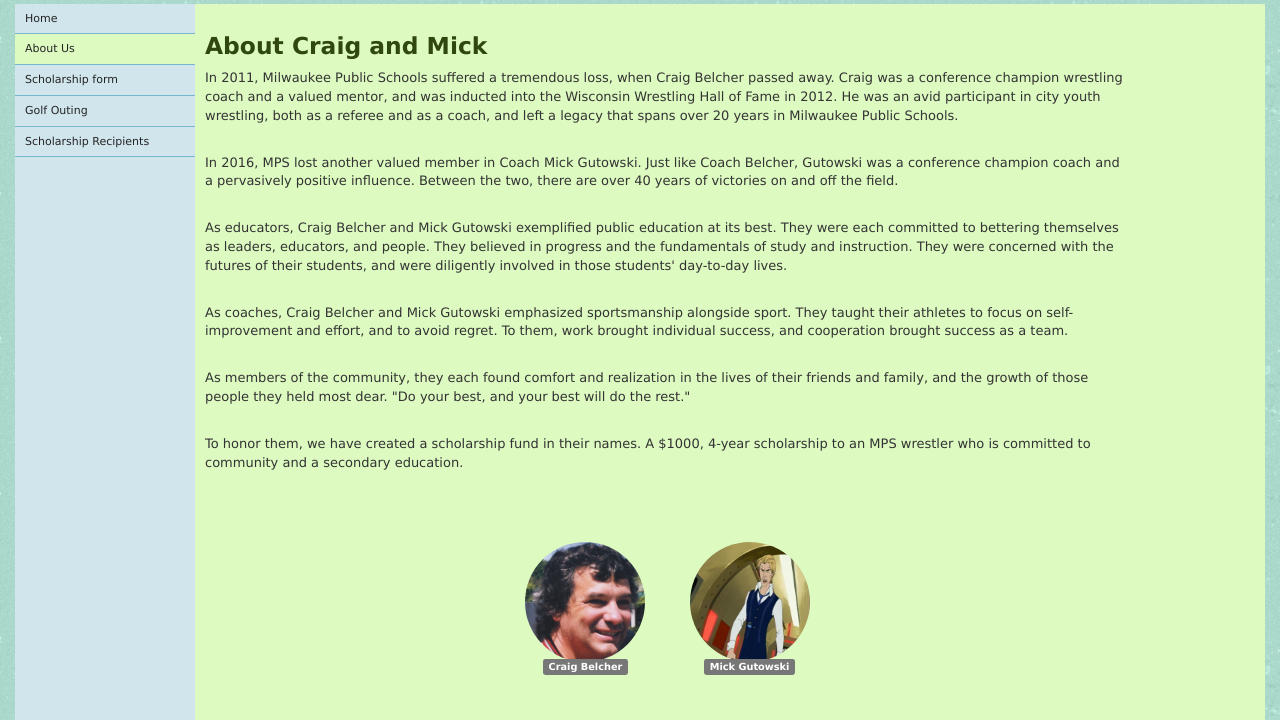
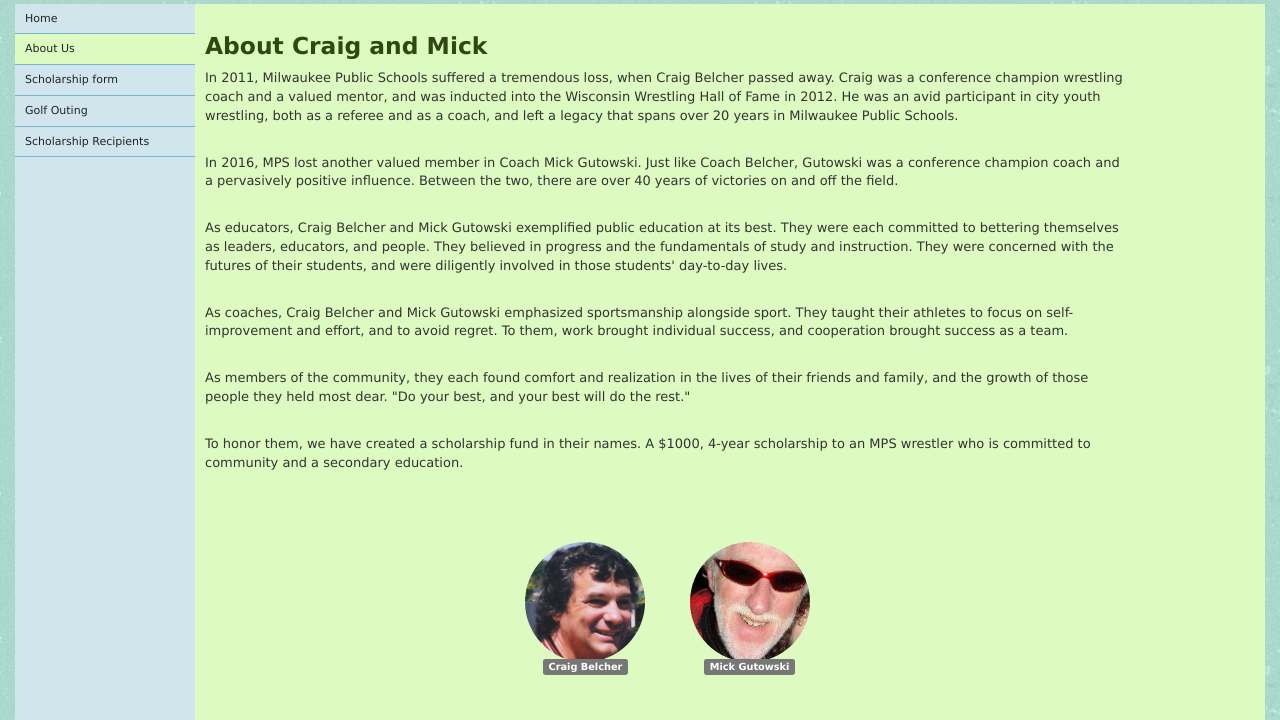
Before and after one commit to dylanthelion/dadsSite, a website: page public/html/aboutUs.html in a window 1280 px wide. Shown: the part 330-1050 px from the top of the page. Drawn offline with Linux system fonts and the light colour scheme.

Commit message:
Added mick profile photo

```diff
--- a/public/html/aboutUs.html
+++ b/public/html/aboutUs.html
@@ -107,7 +107,7 @@
                     </div>
                     <div class='profile-pic-inner'>
                       <div>
-                        <img class='img-circle profile-image-small' src="/assets/BOWIE.jpg">
+                        <img class='img-circle profile-image-small' src="/assets/profile_mick1.jpg">
                         <div>
                           <span class='label label-default'>Mick Gutowski</span>
                         </div>
```
Also changed, not shown: public/assets/profile_mick1.jpg (added).
